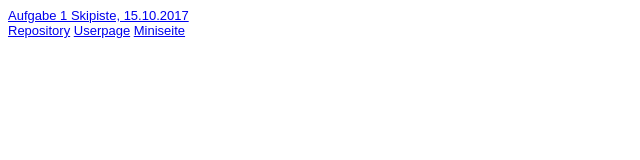
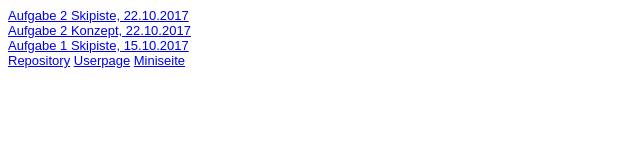
Before and after one commit to AnjaOtt/AnjaOtt.github.io, a plain HTML site: page Steckbrief/steckbrief.htm in a window 1280 px wide. Shown: the whole page, without its empty margins (0-640 px from the left). Drawn offline with Linux system fonts and the light colour scheme.

Commit message:
steckbrief A02

```diff
--- a/Steckbrief/steckbrief.htm
+++ b/Steckbrief/steckbrief.htm
@@ -13,7 +13,8 @@ body {
 </head>
 <body>
 	<!-- Hier die Links zu den gelösten Aufgaben einstellen, aktuelle oben, alte stehen lassen! Format: Aufgabenbezeichnung, Datum -->
-
+<a href="https://anjaott.github.io/EIA2/02/skipiste.html" target="_blank" >Aufgabe 2 Skipiste, 22.10.2017</a><br>
+<a href="https://anjaott.github.io/EIA2/02/Konzept02.pdf" target="_blank" >Aufgabe 2 Konzept, 22.10.2017</a><br>
 <a href="https://anjaott.github.io/EIA2/01/skipiste.html" target="_blank" >Aufgabe 1 Skipiste, 15.10.2017</a><br>
 <a href="https://github.com/AnjaOtt/EIA2" target="_blank" >Repository</a>
 <a href="https://anjaott.github.io/EIA2/index.html" target="_blank" >Userpage</a>
```
